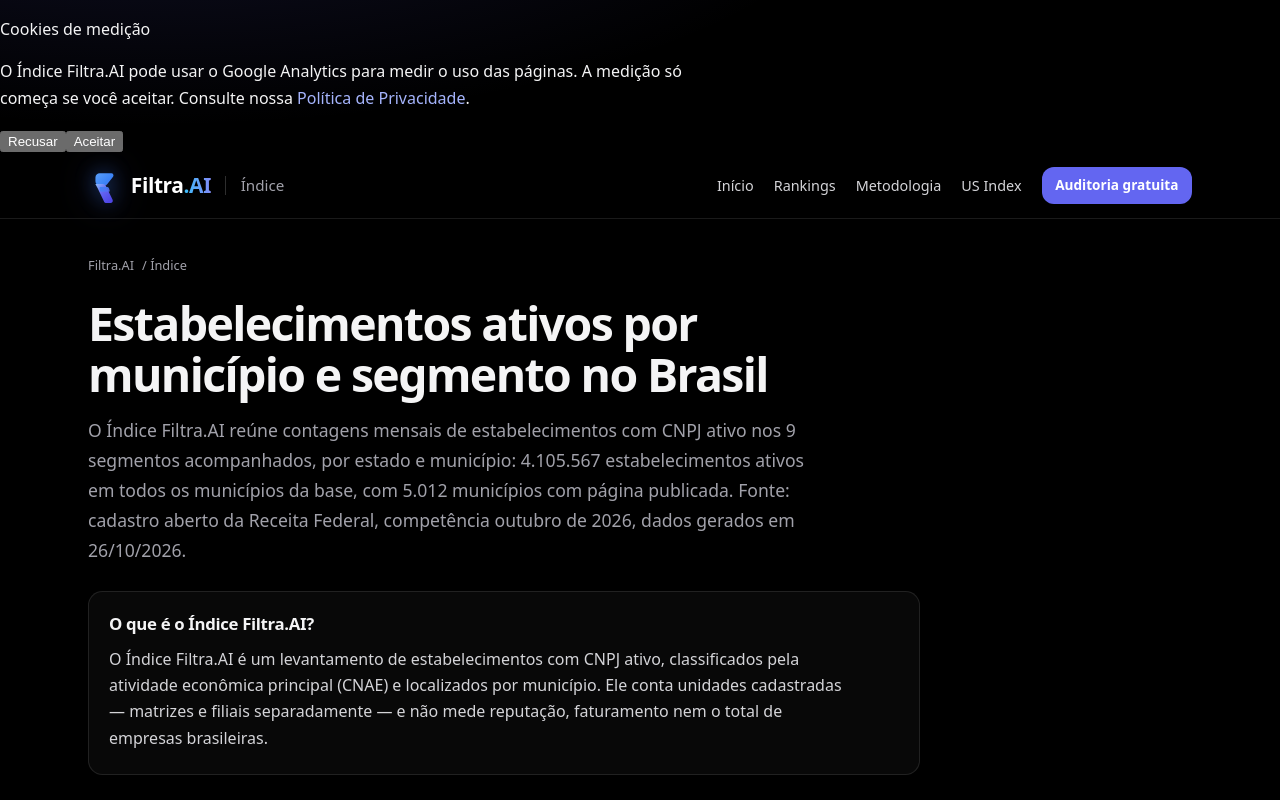
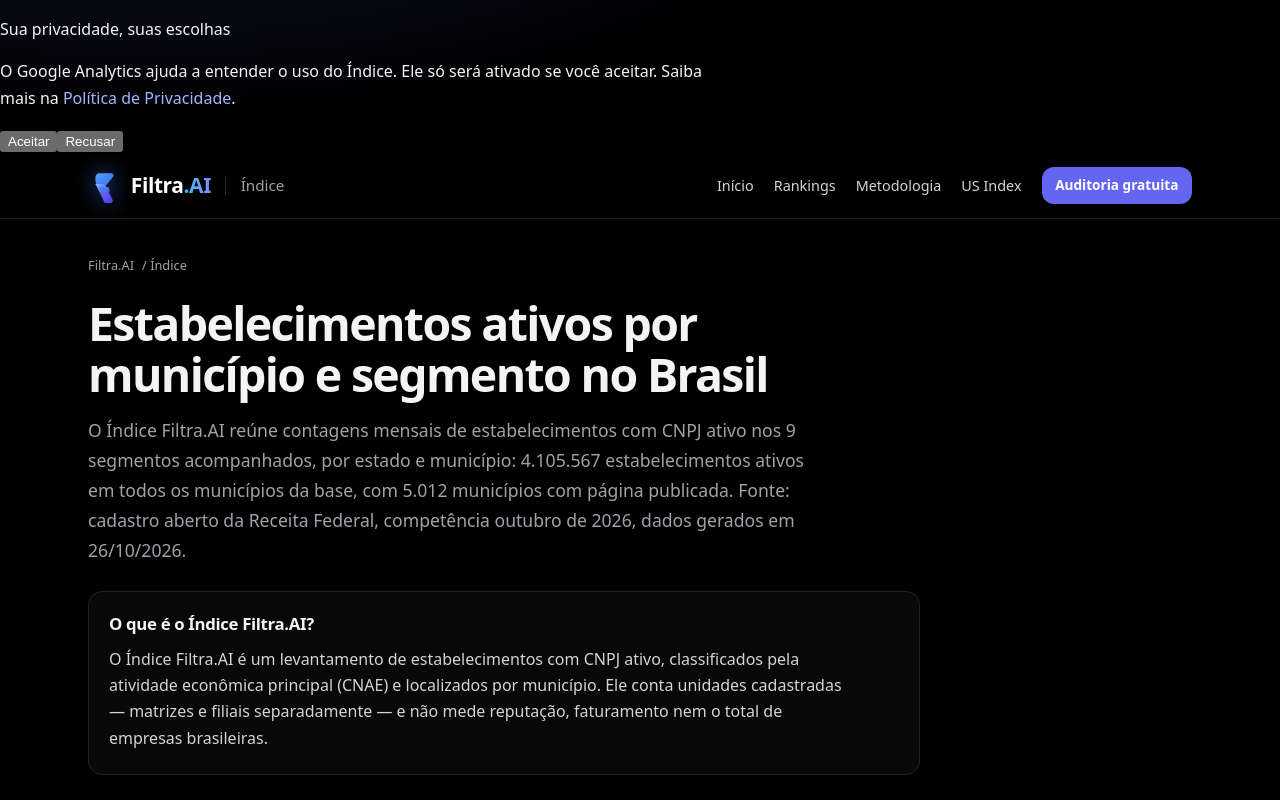
Before and after one commit to LU9DI/saas-reputacao-ia, a Next.js app in the folder indice/: page / in a window 1280 px wide. Shown: the top 800 px of the page. Built offline with nearby package versions, Linux system fonts and the light colour scheme.

Commit message:
ui(indice): compactar aviso de cookies (#196)

```diff
--- a/indice/src/components/AnalyticsConsent.tsx
+++ b/indice/src/components/AnalyticsConsent.tsx
@@ -85,16 +85,48 @@ export function AnalyticsConsent() {
   return (
     <>
       {open ? (
-        <div role="dialog" aria-live="polite" aria-label="Cookies de medição" className="fixed inset-x-3 bottom-3 z-50 mx-auto max-w-3xl rounded-xl border border-zinc-300 bg-white p-4 text-zinc-900 shadow-xl">
-          <p className="text-sm font-semibold">Cookies de medição</p>
-          <p className="mt-1 text-xs leading-5">O Índice Filtra.AI pode usar o Google Analytics para medir o uso das páginas. A medição só começa se você aceitar. Consulte nossa <a href="https://filtraai.com/privacidade" className="underline">Política de Privacidade</a>.</p>
-          <div className="mt-3 flex gap-2">
-            <button type="button" onClick={() => decide('denied')} className="rounded-lg border px-4 py-2 text-xs font-semibold">Recusar</button>
-            <button type="button" onClick={() => decide('granted')} className="rounded-lg bg-zinc-900 px-4 py-2 text-xs font-semibold text-white">Aceitar</button>
+        <section
+          role="dialog"
+          aria-live="polite"
+          aria-label="Preferências de cookies"
+          aria-describedby="indice-cookie-description"
+          className="fixed inset-x-4 bottom-4 z-50 mx-auto max-w-3xl rounded-2xl border border-zinc-200 bg-white/95 p-4 text-zinc-900 shadow-[0_12px_40px_rgba(0,0,0,0.16)] backdrop-blur sm:inset-x-6 sm:bottom-6 sm:p-5"
+        >
+          <div className="flex flex-col gap-4 sm:flex-row sm:items-center sm:justify-between sm:gap-6">
+            <div className="min-w-0">
+              <p className="text-sm font-semibold tracking-tight">Sua privacidade, suas escolhas</p>
+              <p id="indice-cookie-description" className="mt-1 max-w-xl text-xs leading-5 text-zinc-600 sm:text-[13px]">
+                O Google Analytics ajuda a entender o uso do Índice. Ele só será ativado se você aceitar.
+                Saiba mais na <a href="https://filtraai.com/privacidade" className="font-medium text-zinc-800 underline underline-offset-2 hover:text-black">Política de Privacidade</a>.
+              </p>
+            </div>
+            <div className="flex shrink-0 flex-row-reverse gap-2 sm:flex-row">
+              <button
+                type="button"
+                onClick={() => decide('granted')}
+                className="rounded-lg bg-zinc-900 px-4 py-2.5 text-xs font-semibold text-white transition-colors hover:bg-zinc-700 focus-visible:outline-none focus-visible:ring-2 focus-visible:ring-zinc-500 focus-visible:ring-offset-2"
+              >
+                Aceitar
+              </button>
+              <button
+                type="button"
+                onClick={() => decide('denied')}
+                className="rounded-lg border border-zinc-300 bg-white px-4 py-2.5 text-xs font-semibold text-zinc-700 transition-colors hover:bg-zinc-50 focus-visible:outline-none focus-visible:ring-2 focus-visible:ring-zinc-500 focus-visible:ring-offset-2"
+              >
+                Recusar
+              </button>
+            </div>
           </div>
-        </div>
+        </section>
       ) : (
-        <button type="button" onClick={() => setOpen(true)} className="fixed bottom-3 right-3 z-40 rounded-full border border-zinc-300 bg-white px-3 py-2 text-xs text-zinc-700 shadow" aria-label="Configurar cookies">Cookies</button>
+        <button
+          type="button"
+          onClick={() => setOpen(true)}
+          className="fixed bottom-3 right-3 z-40 rounded-full border border-zinc-200 bg-white/95 px-3 py-2 text-xs font-medium text-zinc-600 shadow-md backdrop-blur transition-colors hover:bg-white hover:text-zinc-900 focus-visible:outline-none focus-visible:ring-2 focus-visible:ring-zinc-500 focus-visible:ring-offset-2"
+          aria-label="Configurar cookies"
+        >
+          Preferências de cookies
+        </button>
       )}
     </>
   );
```
